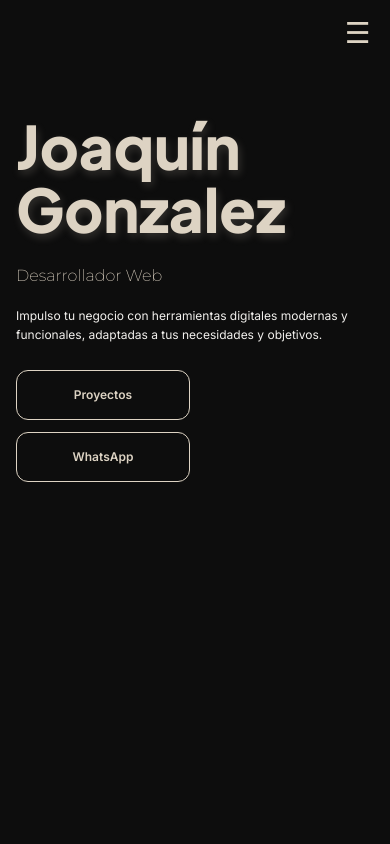
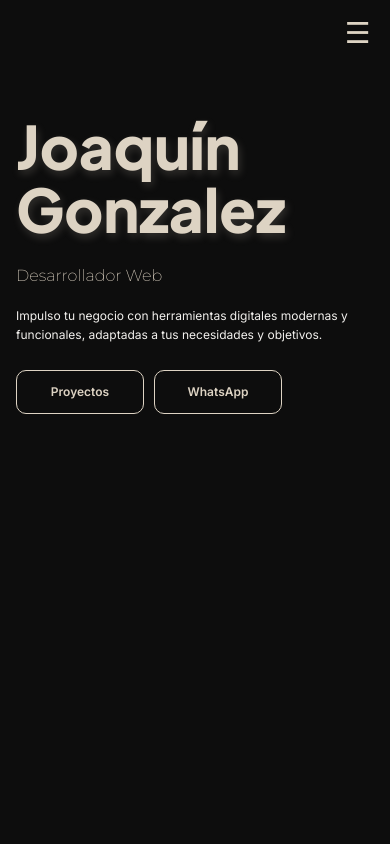
Before and after one commit to joaquingonzalezfonta/personal_portfolio, a React (Vite) app: page / in a window 390 px wide. Shown: the top 844 px of the page. Built offline with nearby package versions, Linux system fonts and the light colour scheme.

Commit message:
Se achicaron botones y se eliminó scroll horizontal

```diff
--- a/src/App.css
+++ b/src/App.css
@@ -1,4 +1,6 @@
 .portfolio {
+  /* Contain horizontal entrance animations without creating a scroll container. */
+  overflow-x: clip;
   background: var(--color-background);
   color: var(--color-text);
 }
--- a/src/components/Contact/Contact.css
+++ b/src/components/Contact/Contact.css
@@ -7,7 +7,7 @@
   max-width: 1100px;
   margin: 0 auto;
   display: grid;
-  grid-template-columns: 1.2fr 1fr;
+  grid-template-columns: minmax(0, 1.2fr) minmax(0, 1fr);
   gap: 100px;
   align-items: center;
 }
@@ -96,6 +96,7 @@
 }
 
 .contact-icon {
+  flex-shrink: 0;
   width: 45px;
   height: 45px;
 
@@ -112,6 +113,8 @@
 
 .contact-link div:nth-child(2) {
   flex: 1;
+  min-width: 0;
+  overflow-wrap: anywhere;
 }
 
 .contact-link small {
@@ -140,7 +143,7 @@
   }
 
   .contact-container {
-    grid-template-columns: 1fr;
+    grid-template-columns: minmax(0, 1fr);
     gap: 35px;
     padding: 0;
   }
@@ -157,7 +160,7 @@
   }
 
   .contact-button {
-    padding: 12px 16px;
+    padding: 10px 14px;
     font-size: 0.85rem;
     border-radius: 12px;
     gap: 10px;
@@ -204,7 +207,7 @@
   }
 
   .contact-button {
-    padding: 10px 14px;
+    padding: 8px 12px;
     font-size: 0.8rem;
   }
 
--- a/src/components/Hero/Hero.css
+++ b/src/components/Hero/Hero.css
@@ -99,6 +99,15 @@
     display: inline-block;
     flex-shrink: 0;
   }
+
+  .hero .hero-buttons a {
+    width: 140px;
+    min-height: 44px;
+    padding: 10px 14px;
+    gap: 8px;
+    border-radius: 10px;
+    font-size: 13px;
+  }
 }
 
 @media (max-width: 480px) {
@@ -107,7 +116,7 @@
   }
 
   .hero h1 {
-    font-size: 60px;
+    font-size: clamp(2.5rem, 16vw, 3.75rem);
     line-height: 1.05;
   }
 
@@ -124,14 +133,15 @@
   }
 
   .hero .hero-buttons {
-    gap: 12px;
+    gap: 10px;
   }
 
   .hero .hero-buttons a {
-    min-height: 50px;
-    padding: 5px 10px;
+    width: 128px;
+    min-height: 44px;
+    padding: 8px 12px;
     gap: 8px;
-    border-radius: 12px;
+    border-radius: 10px;
     font-size: 12px;
   }
 
--- a/src/components/Projects/Projects.css
+++ b/src/components/Projects/Projects.css
@@ -175,7 +175,7 @@
 
   .projects-links {
     min-width: 110px;
-    padding: 12px 16px;
+    padding: 10px 14px;
     font-size: 0.85rem;
 
     display: inline-flex;
@@ -213,7 +213,7 @@
 
   .projects-links {
     min-width: 100px;
-    padding: 10px 14px;
+    padding: 8px 12px;
     font-size: 0.8rem;
   }
 
--- a/src/index.css
+++ b/src/index.css
@@ -27,11 +27,13 @@
 
 html {
   scroll-behavior: smooth;
-  overflow-x: clip;
+  overflow-x: hidden;
 }
 
 body {
-  min-width: 320px;
+  width: 100%;
+  min-width: 0;
+  overflow-x: clip;
   min-height: 100vh;
   margin: 0;
   background: var(--color-background);
```
